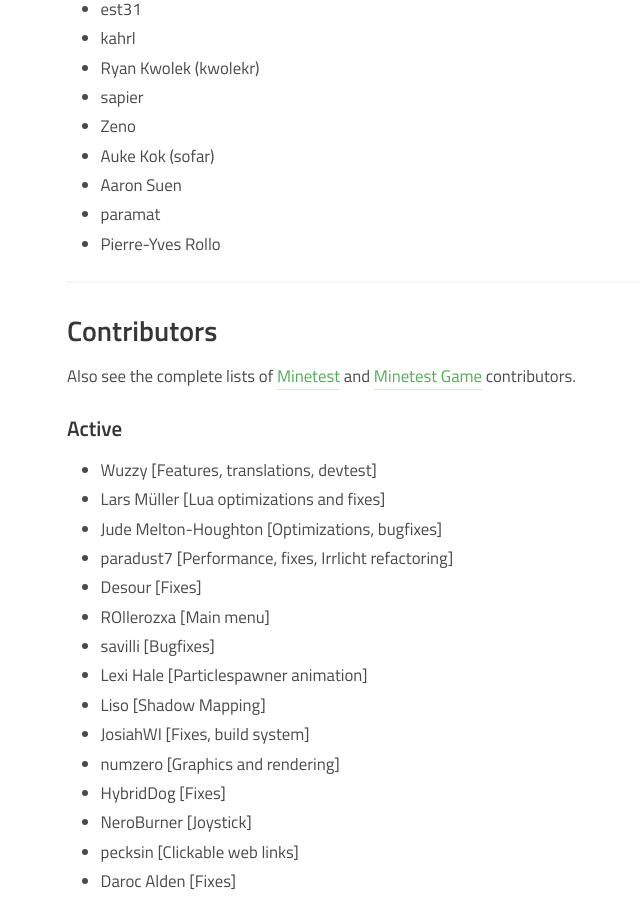
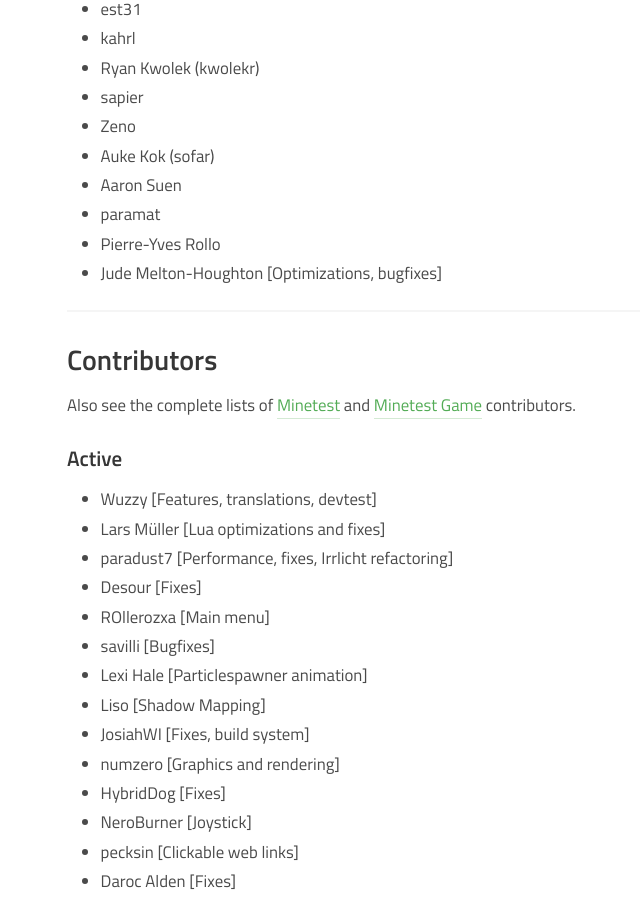
Before and after one commit to minetest/minetest.github.io, a Jekyll site: the page built from credits.html, in a window 1280 px wide and 900 px high, scrolled down 1083 px. Shown: the whole window, without its empty margins (193-833 px from the left). Built offline with Jekyll 4.4.1, drawn with Linux system fonts in a browser that asks for light colours; comment, search, counter and statistics services are not loaded; part of the change alters nothing that is shown.

```diff
--- a/_data/credits.yml
+++ b/_data/credits.yml
@@ -33,13 +33,13 @@ previous_core_devs: [
   "Aaron Suen",
   "paramat",
   "Pierre-Yves Rollo",
+  "Jude Melton-Houghton [Optimizations, bugfixes]",
 ]
 
 
 active_contributors: [
   "Wuzzy [Features, translations, devtest]",
   "Lars Müller [Lua optimizations and fixes]",
-  "Jude Melton-Houghton [Optimizations, bugfixes]",
   "paradust7 [Performance, fixes, Irrlicht refactoring]",
   "Desour [Fixes]",
   "ROllerozxa [Main menu]",
```
